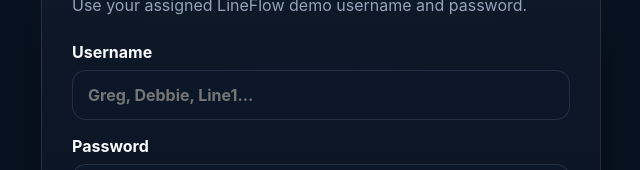
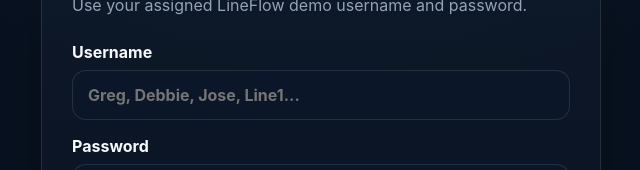
Before and after one commit to GregLivin/lineflow-ai, a Next.js app: page /login in a window 1280 px wide. Shown: the part 311-481 px from the top of the page, without its empty margins (319-959 px from the left). Built offline with nearby package versions, Linux system fonts and the light colour scheme.

Commit message:
Add Jose demo login for boom line material specialist

```diff
--- a/app/login/page.tsx
+++ b/app/login/page.tsx
@@ -9,6 +9,7 @@ const demoUsers: Record<string, { name: string; role: string }> = {
   debbie: { name: 'Debbie', role: 'Planner / System Administrator' },
   tammy: { name: 'Tammy', role: 'Supervisor / System Administrator' },
   chance: { name: 'Chance', role: 'Supervisor / System Administrator' },
+  jose: { name: 'Jose', role: 'Boom Line Material Specialist' },
   line1: { name: 'Line 1', role: 'Assembly Line User' },
   line2: { name: 'Line 2', role: 'Assembly Line User' },
   line3: { name: 'Line 3', role: 'Assembly Line User' },
@@ -55,7 +56,7 @@ export default function LoginPage() {
               autoComplete="username"
               value={username}
               onChange={(event) => setUsername(event.target.value)}
-              placeholder="Greg, Debbie, Line1..."
+              placeholder="Greg, Debbie, Jose, Line1..."
             />
           </label>
 
```
